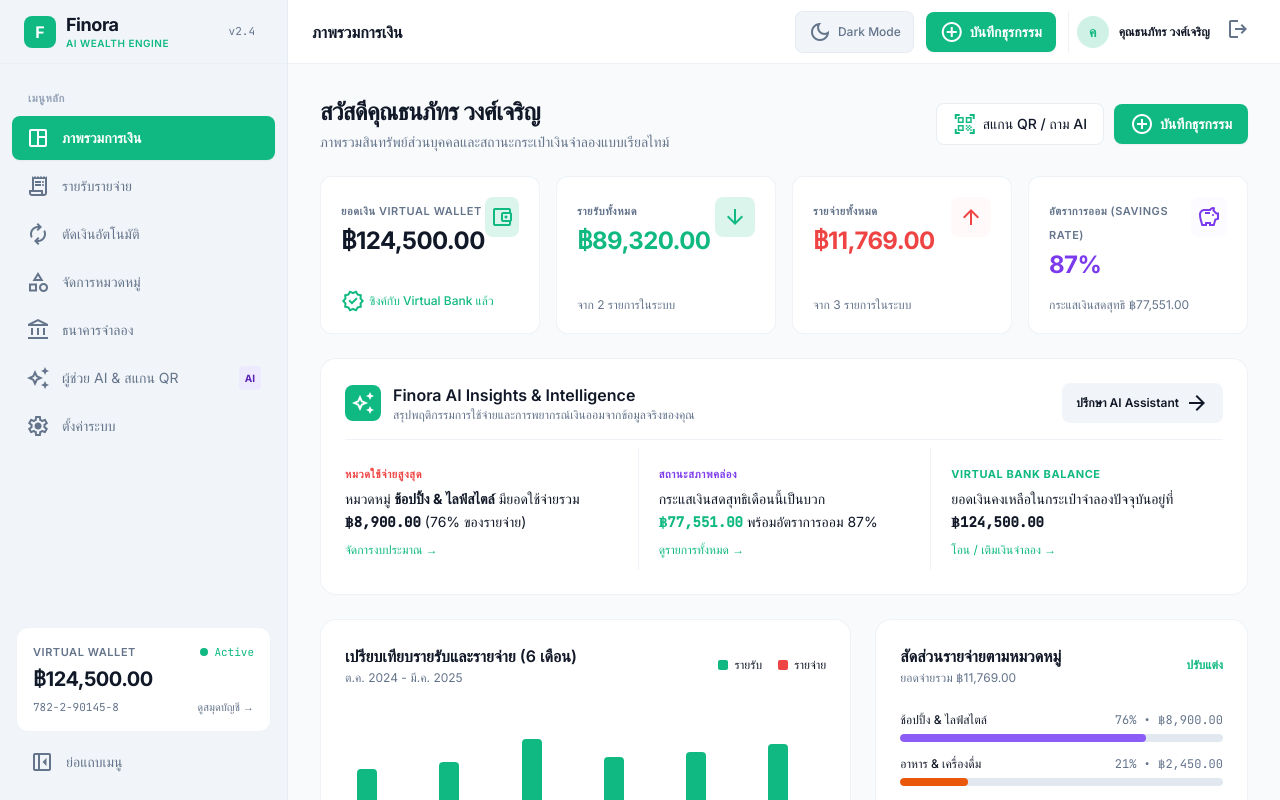
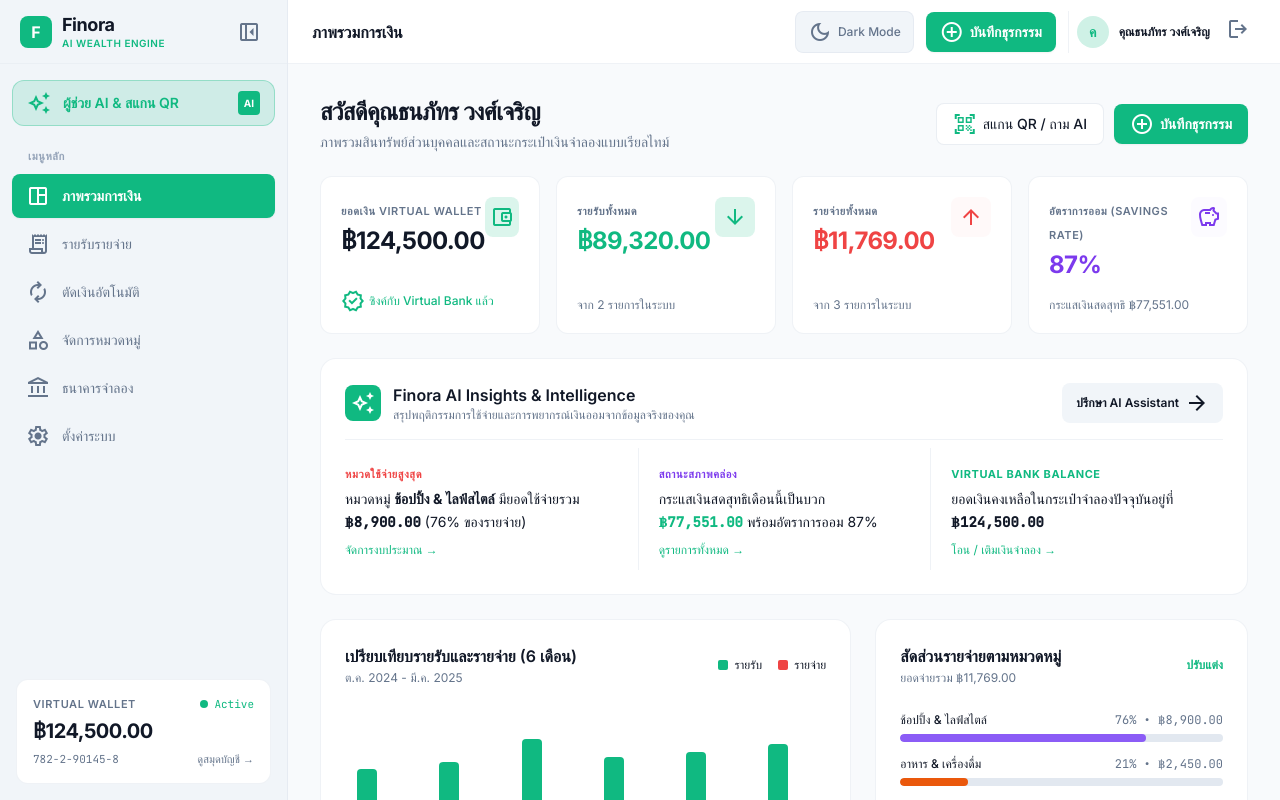
Before and after one commit to ratchanonswu/Finora, a Next.js app: page / in a window 1280 px wide. Shown: the top 800 px of the page. Built offline with nearby package versions, Linux system fonts and the light colour scheme.

Commit message:
feat(nav): replace v2.4 badge with collapse toggle and elevate AI assistant CTA

```diff
--- a/src/components/AppShell.tsx
+++ b/src/components/AppShell.tsx
@@ -7,13 +7,19 @@ import { useFinora } from "@/context/FinoraContext";
 import { formatTHB } from "@/lib/seed";
 import { TransactionModal } from "./TransactionModal";
 
+const AI_NAV_ITEM = {
+  href: "/ai-assistant",
+  label: "ผู้ช่วย AI & สแกน QR",
+  icon: "auto_awesome",
+  badge: "AI",
+};
+
 const NAV_ITEMS = [
   { href: "/", label: "ภาพรวมการเงิน", icon: "space_dashboard" },
   { href: "/transactions", label: "รายรับรายจ่าย", icon: "receipt_long" },
   { href: "/recurring", label: "ตัดเงินอัตโนมัติ", icon: "autorenew" },
   { href: "/categories", label: "จัดการหมวดหมู่", icon: "category" },
   { href: "/virtual-bank", label: "ธนาคารจำลอง", icon: "account_balance" },
-  { href: "/ai-assistant", label: "ผู้ช่วย AI & สแกน QR", icon: "auto_awesome", badge: "AI" },
   { href: "/settings", label: "ตั้งค่าระบบ", icon: "settings" },
 ];
 
@@ -24,7 +30,8 @@ export function AppShell({ children }: { children: React.ReactNode }) {
   const [mobileOpen, setMobileOpen] = useState(false);
   const [collapsed, setCollapsed] = useState(false);
 
-  const currentNav = NAV_ITEMS.find((item) => item.href === pathname) || NAV_ITEMS[0];
+  const currentNav =
+    [AI_NAV_ITEM, ...NAV_ITEMS].find((item) => item.href === pathname) || NAV_ITEMS[0];
 
   const handleLogout = () => {
     logoutUser();
@@ -51,11 +58,11 @@ export function AppShell({ children }: { children: React.ReactNode }) {
       >
         <div>
           <div
-            className={`h-16 flex items-center border-b border-outline-variant/20 ${
-              collapsed ? "lg:justify-center lg:px-0 px-6 justify-between" : "px-6 justify-between"
+            className={`h-16 flex items-center justify-between border-b border-outline-variant/20 ${
+              collapsed ? "lg:px-2.5 px-6" : "px-5"
             }`}
           >
-            <Link href="/" className="flex items-center gap-2.5">
+            <Link href="/" className="flex items-center gap-2.5 min-w-0">
               <div className="w-8 h-8 rounded-lg bg-primary-container text-on-primary-container flex items-center justify-center font-bold shrink-0">
                 F
               </div>
@@ -68,22 +75,63 @@ export function AppShell({ children }: { children: React.ReactNode }) {
                 </span>
               </div>
             </Link>
-            <span
-              className={`font-mono text-[11px] px-2 py-0.5 rounded bg-surface-container-high text-on-surface-variant ${
-                collapsed ? "lg:hidden" : ""
+            <button
+              type="button"
+              onClick={() => setCollapsed((c) => !c)}
+              aria-label={collapsed ? "ขยายแถบเมนู" : "ย่อแถบเมนู"}
+              title={collapsed ? "ขยายแถบเมนู" : "ย่อแถบเมนู"}
+              className="hidden lg:flex items-center justify-center p-1.5 rounded-lg text-on-surface-variant hover:text-on-surface hover:bg-surface-container-high transition-colors shrink-0"
+            >
+              <span className="material-symbols-outlined text-[20px] leading-none">
+                {collapsed ? "left_panel_open" : "left_panel_close"}
+              </span>
+            </button>
+          </div>
+
+          <div className="px-3 pt-4">
+            <Link
+              href={AI_NAV_ITEM.href}
+              title={collapsed ? AI_NAV_ITEM.label : undefined}
+              onClick={() => setMobileOpen(false)}
+              className={`flex items-center rounded-xl text-sm font-semibold transition-colors py-2.5 ${
+                collapsed
+                  ? "lg:justify-center lg:px-0 px-3.5 justify-between"
+                  : "px-3.5 justify-between"
+              } ${
+                pathname === AI_NAV_ITEM.href
+                  ? "bg-primary-container text-on-primary-container shadow-sm"
+                  : "bg-primary-container/15 text-primary border border-primary/30 hover:bg-primary-container/25"
               }`}
             >
-              v2.4
-            </span>
+              <div className="flex items-center gap-3 min-w-0">
+                <span className="material-symbols-outlined text-[20px] shrink-0">
+                  {AI_NAV_ITEM.icon}
+                </span>
+                <span className={`whitespace-nowrap truncate ${collapsed ? "lg:hidden" : ""}`}>
+                  {AI_NAV_ITEM.label}
+                </span>
+              </div>
+              <span
+                className={`text-[10px] font-bold px-1.5 py-0.5 rounded shrink-0 ${
+                  collapsed ? "lg:hidden" : ""
+                } ${
+                  pathname === AI_NAV_ITEM.href
+                    ? "bg-on-primary-container/20 text-on-primary-container"
+                    : "bg-primary text-on-primary"
+                }`}
+              >
+                {AI_NAV_ITEM.badge}
+              </span>
+            </Link>
           </div>
 
-          <div className={`px-4 pt-5 pb-2 ${collapsed ? "lg:hidden" : ""}`}>
+          <div className={`px-4 pt-4 pb-2 ${collapsed ? "lg:hidden" : ""}`}>
             <span className="px-3 text-[11px] font-semibold uppercase tracking-wider text-outline">
               เมนูหลัก
             </span>
           </div>
 
-          <nav className={`flex flex-col gap-1 px-3 ${collapsed ? "lg:pt-4" : ""}`}>
+          <nav className={`flex flex-col gap-1 px-3 ${collapsed ? "lg:pt-3" : ""}`}>
             {NAV_ITEMS.map((item) => {
               const active = pathname === item.href;
               return (
@@ -110,27 +158,14 @@ export function AppShell({ children }: { children: React.ReactNode }) {
                       {item.label}
                     </span>
                   </div>
-                  {item.badge && (
-                    <span
-                      className={`text-[10px] font-bold px-1.5 py-0.5 rounded ${
-                        collapsed ? "lg:hidden" : ""
-                      } ${
-                        active
-                          ? "bg-on-primary-container/20 text-on-primary-container"
-                          : "bg-tertiary-container text-on-tertiary-container"
-                      }`}
-                    >
-                      {item.badge}
-                    </span>
-                  )}
                 </Link>
               );
             })}
           </nav>
         </div>
 
-        {/* Virtual Wallet Summary Widget + Collapse Toggle */}
-        <div className="p-3 sm:p-4 flex flex-col gap-2">
+        {/* Virtual Wallet Summary Widget */}
+        <div className="p-3 sm:p-4">
           <Link
             href="/virtual-bank"
             title={collapsed ? `Virtual Wallet: ${formatTHB(bankBalance)}` : undefined}
@@ -164,21 +199,6 @@ export function AppShell({ children }: { children: React.ReactNode }) {
               </div>
             </div>
           </Link>
-
-          <button
-            type="button"
-            onClick={() => setCollapsed((c) => !c)}
-            aria-label={collapsed ? "ขยายแถบเมนู" : "ย่อแถบเมนู"}
-            title={collapsed ? "ขยายแถบเมนู" : "ย่อแถบเมนู"}
-            className={`hidden lg:flex items-center gap-3 py-2.5 rounded-lg text-sm text-on-surface-variant hover:text-on-surface hover:bg-surface-container-high transition-colors ${
-              collapsed ? "justify-center" : "px-3.5"
-            }`}
-          >
-            <span className="material-symbols-outlined text-[20px] shrink-0">
-              {collapsed ? "left_panel_open" : "left_panel_close"}
-            </span>
-            {!collapsed && <span>ย่อแถบเมนู</span>}
-          </button>
         </div>
       </aside>
 
```
